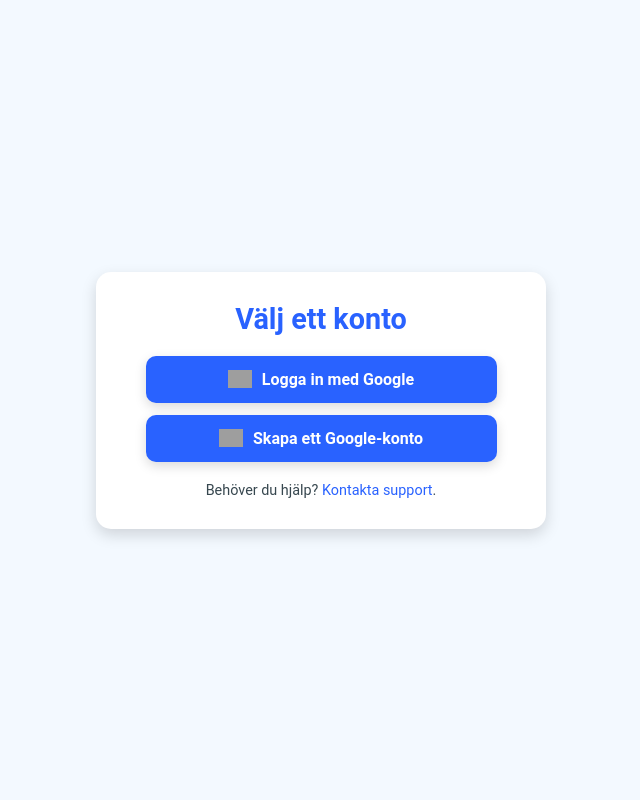
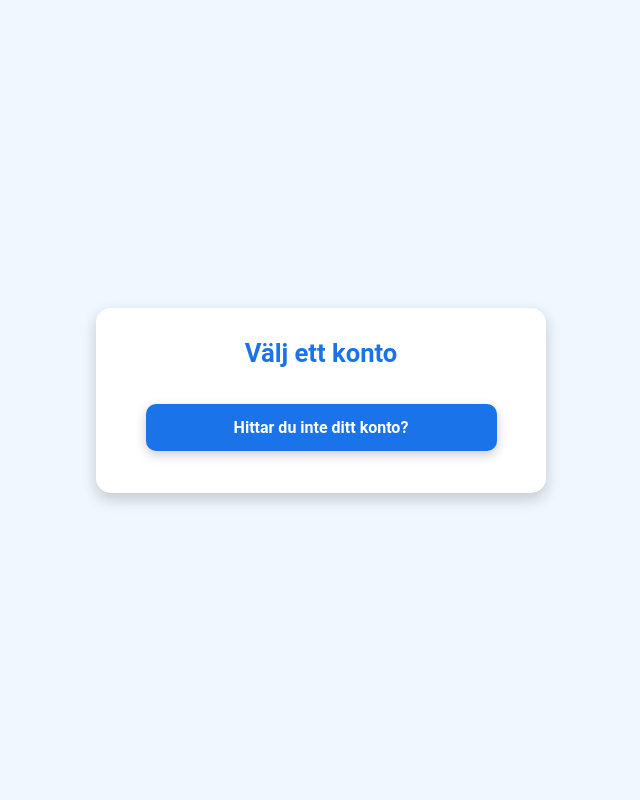
Before and after one commit to Challept/auth-webstay, a Flask app: page / in a window 1280 px wide. Shown: the whole page, without its empty margins (319-959 px from the left). Run offline with Flask 3, Linux system fonts and the light colour scheme; grey boxes are pictures that could not be loaded.

Commit message:
Update index.html

```diff
--- a/templates/index.html
+++ b/templates/index.html
@@ -3,17 +3,18 @@
 <head>
   <meta charset="UTF-8">
   <meta name="viewport" content="width=device-width, initial-scale=1.0">
-  <title>Webstay Auth | Välj Konto</title>
+  <title>Webstay Auth</title>
   <style>
     :root {
-      --background-color: #f3f9ff;
-      --primary-color: #2962ff;
-      --accent-color: #82b1ff;
-      --hover-color: #4a90e2;
-      --text-color: #37474f;
-      --button-text-color: #ffffff;
+      --background-color: #f0f8ff;
+      --primary-color: #1a73e8;
+      --accent-color: #5c9ded;
+      --hover-color: #87b3f7;
+      --text-color: #333;
+      --button-color: #ffffff;
+      --button-text: #000000;
       --card-background: #ffffff;
-      --shadow-color: rgba(0, 0, 0, 0.15);
+      --shadow-color: rgba(0, 0, 0, 0.2);
     }
 
     * {
@@ -44,14 +45,17 @@
     }
 
     h1 {
-      font-size: 1.8rem;
+      font-size: 1.6rem;
       margin-bottom: 1rem;
-      font-weight: 700;
+      font-weight: bold;
       color: var(--primary-color);
     }
 
     .accounts {
       margin-bottom: 20px;
+      max-height: 200px;
+      overflow-y: auto;
+      padding-right: 5px;
     }
 
     .account {
@@ -93,7 +97,7 @@
       align-items: center;
       justify-content: center;
       background: var(--primary-color);
-      color: var(--button-text-color);
+      color: var(--button-color);
       border: none;
       border-radius: 10px;
       padding: 14px 20px;
@@ -112,7 +116,7 @@
     }
 
     .button img {
-      width: 24px;
+      width: 20px;
       margin-right: 10px;
     }
 
@@ -123,7 +127,7 @@
     }
 
     .footer a {
-      color: var(--primary-color);
+      color: var(--accent-color);
       text-decoration: none;
     }
 
@@ -131,22 +135,8 @@
       text-decoration: underline;
     }
 
-    .password-toggle {
-      position: relative;
-    }
-
-    .password-toggle input {
-      width: calc(100% - 40px);
-    }
-
-    .password-toggle .toggle-icon {
-      position: absolute;
-      right: 10px;
-      top: 50%;
-      transform: translateY(-50%);
-      cursor: pointer;
-      font-size: 1.2rem;
-      color: var(--primary-color);
+    .hidden {
+      display: none;
     }
 
     @keyframes fadeIn {
@@ -162,12 +152,18 @@
   </style>
 </head>
 <body>
-  <div class="container">
+  <div class="container" id="screen1">
     <h1>Välj ett konto</h1>
 
     <div class="accounts" id="accountsList">
-      <p id="noAccountsMessage">Inga tidigare konton hittades.</p>
+      <p id="noAccountsMessage" style="display: none;">Inga tidigare konton hittades.</p>
     </div>
+
+    <button class="button" onclick="switchToLogin()">Hittar du inte ditt konto?</button>
+  </div>
+
+  <div class="container hidden" id="screen2">
+    <h1>Logga in eller Skapa konto</h1>
 
     <button class="button" onclick="window.location.href='/google_login'">
       <img src="https://pluspng.com/img-png/google-logo-png-open-2000.png" alt="Google">
@@ -178,6 +174,8 @@
       <img src="https://pluspng.com/img-png/google-logo-png-open-2000.png" alt="Google">
       Skapa ett Google-konto
     </button>
+
+    <button class="button" onclick="switchToAccounts()">Tillbaka</button>
 
     <div class="footer">
       <p>Behöver du hjälp? <a href="mailto:support@webstay.se">Kontakta support</a>.</p>
@@ -202,6 +200,7 @@
           savedAccounts.forEach((account, index) => {
             const accountDiv = document.createElement('div');
             accountDiv.className = 'account';
+            accountDiv.onclick = () => loginWithAccount(account);
 
             const accountName = document.createElement('span');
             accountName.textContent = account.email;
@@ -209,7 +208,10 @@
             const removeButton = document.createElement('span');
             removeButton.className = 'remove';
             removeButton.textContent = 'Ta bort';
-            removeButton.onclick = () => removeAccount(index);
+            removeButton.onclick = (e) => {
+              e.stopPropagation();
+              removeAccount(index);
+            };
 
             accountDiv.appendChild(accountName);
             accountDiv.appendChild(removeButton);
@@ -224,8 +226,23 @@
         renderAccounts();
       }
 
+      function loginWithAccount(account) {
+        alert(`Loggar in med ${account.email}`);
+        // Redirect or handle login logic
+      }
+
       renderAccounts();
     });
+
+    function switchToLogin() {
+      document.getElementById('screen1').classList.add('hidden');
+      document.getElementById('screen2').classList.remove('hidden');
+    }
+
+    function switchToAccounts() {
+      document.getElementById('screen2').classList.add('hidden');
+      document.getElementById('screen1').classList.remove('hidden');
+    }
   </script>
 </body>
 </html>
```
